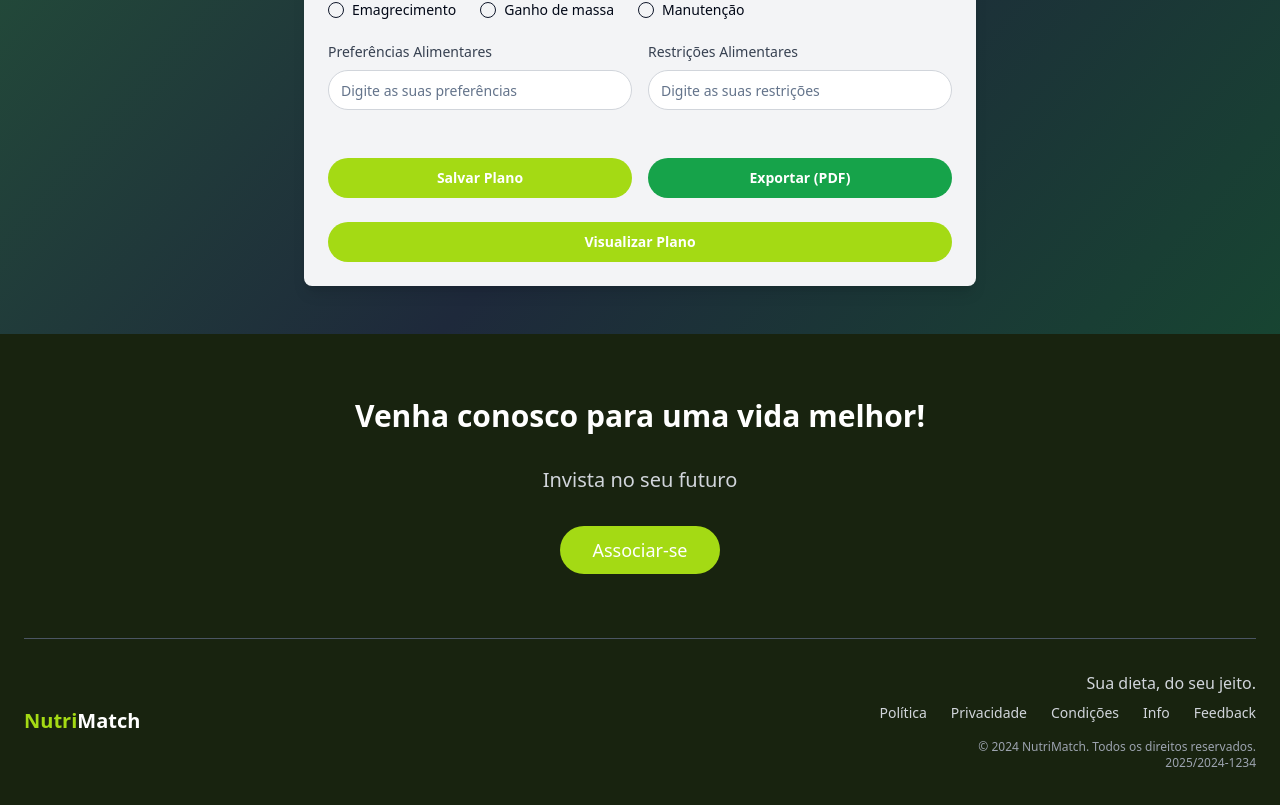
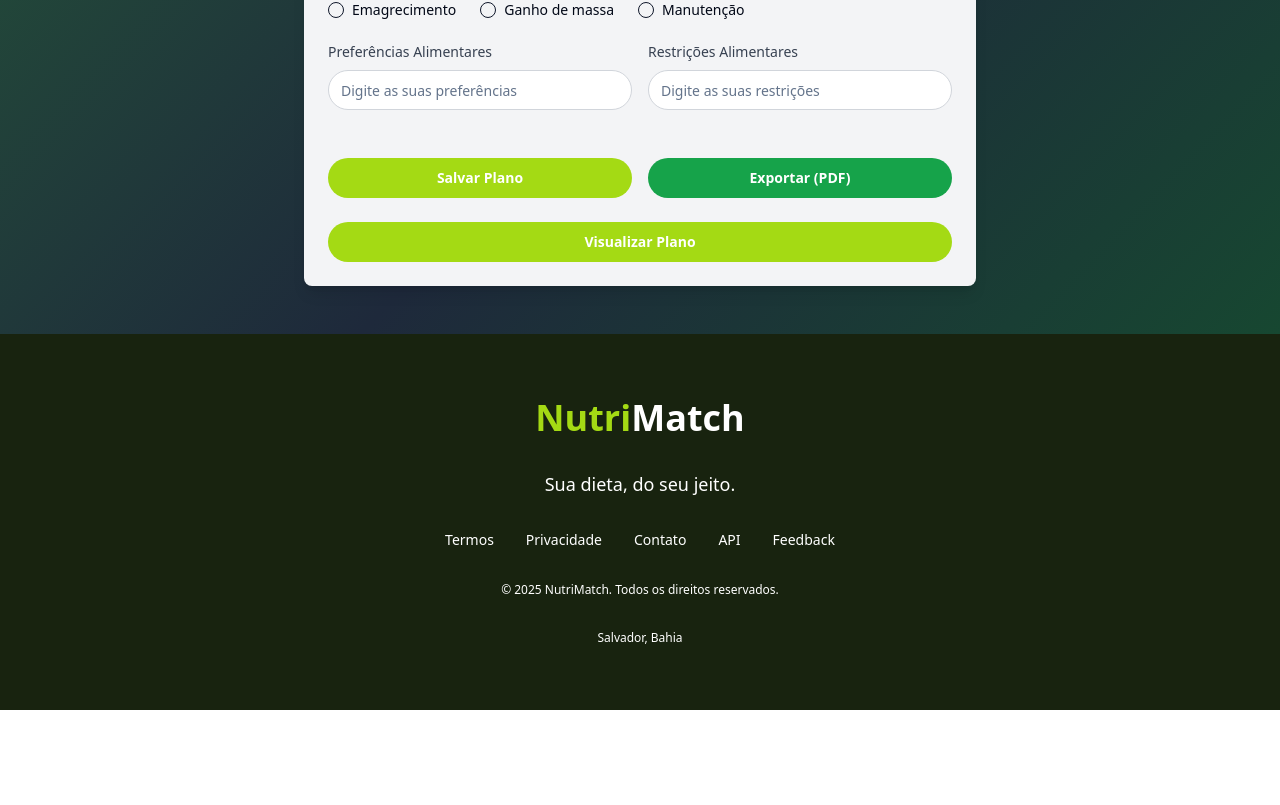
Before and after one commit to jgsena7/nutrimatch, a React (Vite) app: page /dashboard in a window 1280 px wide. Shown: the part 626-1431 px from the top of the page. After the commit the page ends 1336 px from the top, so only its background shows below. Built offline with nearby package versions, Linux system fonts and the light colour scheme.

Commit message:
Refactor: Update footer design
Implement footer with new design specifications.

```diff
--- a/src/components/Footer.tsx
+++ b/src/components/Footer.tsx
@@ -1,49 +1,49 @@
 
 import React from 'react';
-import { Button } from "@/components/ui/button";
 
 const Footer = () => {
   return (
     <footer className="bg-[#18230F] text-white py-16">
       <div className="container mx-auto px-6">
         <div className="text-center space-y-8">
-          <h2 className="text-3xl font-bold text-white">
-            Venha conosco para uma vida melhor!
-          </h2>
-          <h3 className="text-xl text-gray-300">
-            Invista no seu futuro
-          </h3>
-          <Button
-            size="lg"
-            className="bg-nutri-green-500 hover:bg-nutri-green-600 text-white px-8 py-6 text-lg rounded-full"
-          >
-            Associar-se
-          </Button>
-        </div>
+          {/* Logo/Nome da Marca */}
+          <div className="mb-6">
+            <span className="text-4xl font-bold">
+              <span className="text-[#A4DA14] font-extrabold">Nutri</span>
+              <span className="text-white">Match</span>
+            </span>
+          </div>
 
-        <div className="mt-16 pt-8 border-t border-gray-600">
-          <div className="flex flex-col md:flex-row items-center justify-between">
-            <div className="flex items-center space-x-2 mb-4 md:mb-0">
-              <span className="text-xl font-bold">
-                <span className="text-nutri-green-400">Nutri</span>Match
-              </span>
+          {/* Slogan/Tagline */}
+          <div className="mb-8">
+            <p className="text-white text-lg font-normal">
+              Sua dieta, do seu jeito.
+            </p>
+          </div>
+
+          {/* Links de Navegação do Rodapé */}
+          <div className="mb-6">
+            <div className="flex flex-wrap justify-center space-x-8 text-sm text-white">
+              <a href="#" className="hover:text-[#A4DA14] transition-colors">Termos</a>
+              <a href="#" className="hover:text-[#A4DA14] transition-colors">Privacidade</a>
+              <a href="#" className="hover:text-[#A4DA14] transition-colors">Contato</a>
+              <a href="#" className="hover:text-[#A4DA14] transition-colors">API</a>
+              <a href="#" className="hover:text-[#A4DA14] transition-colors">Feedback</a>
             </div>
+          </div>
 
-            <div className="text-center md:text-right">
-              <p className="text-gray-300 mb-2">Sua dieta, do seu jeito.</p>
-              <div className="flex flex-wrap justify-center md:justify-end space-x-6 text-sm text-gray-300">
-                <a href="#" className="hover:text-nutri-green-400">Política</a>
-                <a href="#" className="hover:text-nutri-green-400">Privacidade</a>
-                <a href="#" className="hover:text-nutri-green-400">Condições</a>
-                <a href="#" className="hover:text-nutri-green-400">Info</a>
-                <a href="#" className="hover:text-nutri-green-400">Feedback</a>
-              </div>
-              <p className="text-xs text-gray-400 mt-4">
-                © 2024 NutriMatch. Todos os direitos reservados.
-                <br />
-                2025/2024-1234
-              </p>
-            </div>
+          {/* Texto de Copyright */}
+          <div className="mb-2">
+            <p className="text-xs text-white">
+              © 2025 NutriMatch. Todos os direitos reservados.
+            </p>
+          </div>
+
+          {/* Informação de Localização */}
+          <div>
+            <p className="text-xs text-white">
+              Salvador, Bahia
+            </p>
           </div>
         </div>
       </div>
```
